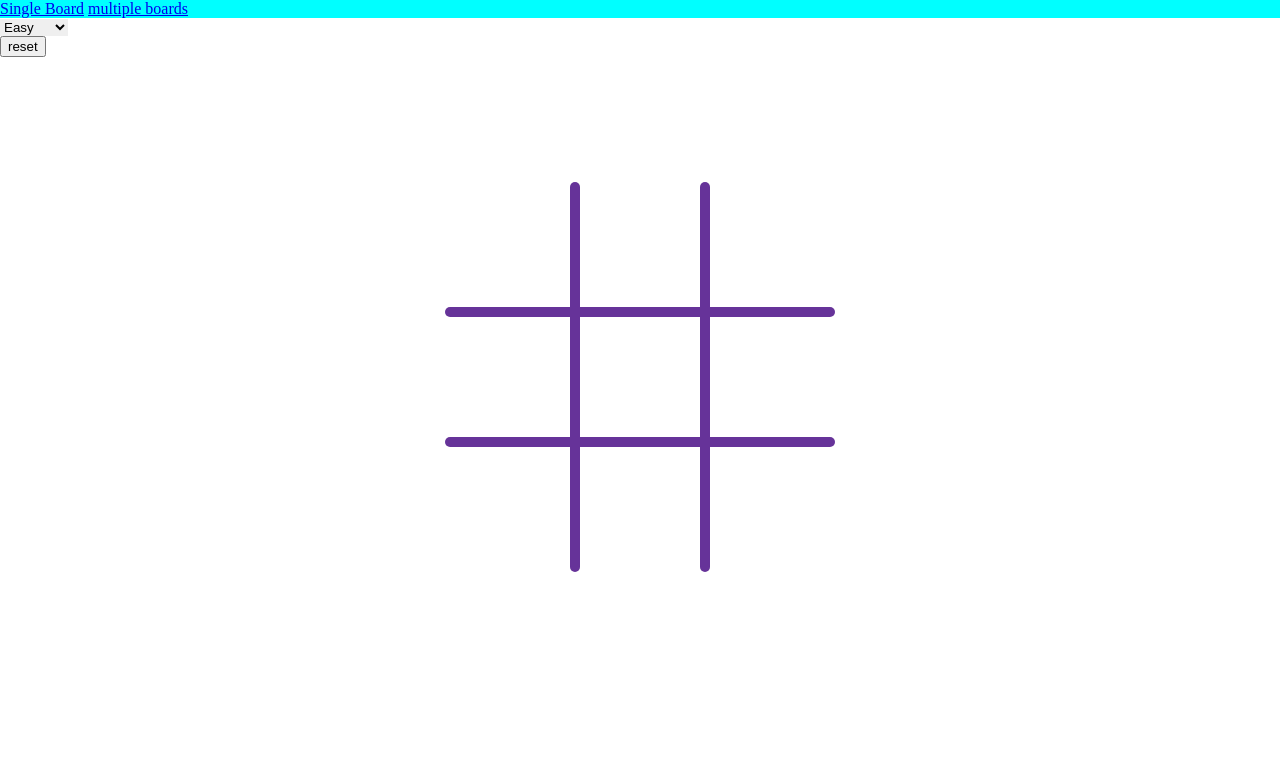
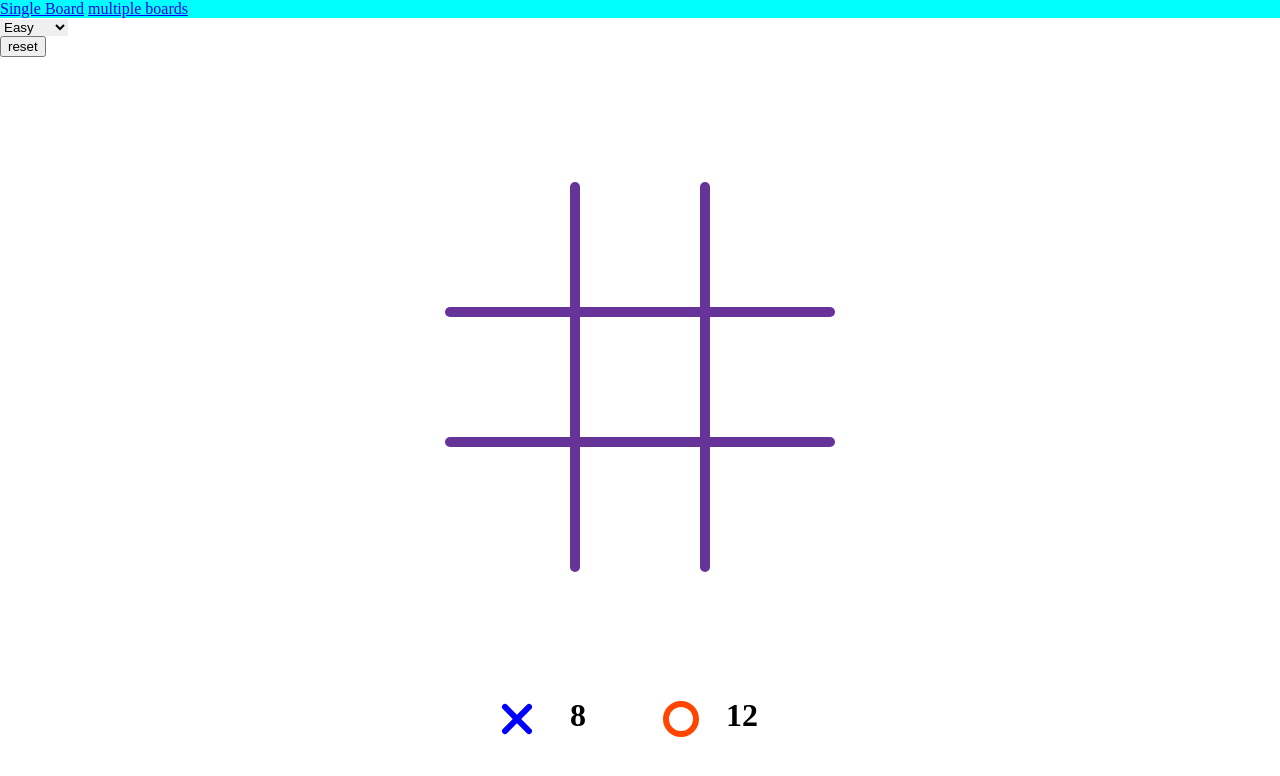
Before and after one commit to yasZemmouri/mod1-project-tictactoe, a plain HTML site: page single.html in a window 1280 px wide. Drawn offline with Linux system fonts and the light colour scheme.

Commit message:
SB: score UI

```diff
--- a/algo.js
+++ b/algo.js
@@ -10,6 +10,8 @@ const caseEl = Array.from(
 const pEl = document.getElementsByTagName("p");
 const gameOverEl = document.getElementById("gameOver");
 const resetEl = document.getElementById("reset");
+const dlFirstEl = document.querySelector("dl:first-child");
+const dlLastEl = document.querySelector("dl:last-child");
 //++++++++++++++++++++++++++++++++++++++++++++++++++++++++++++++++++++++
 //========================= Global Variables ============================
 let turn = 1;
@@ -24,13 +26,24 @@ const player1move = function () {
   //   this.textContent = "X";
   if (turn === 1 && !this.querySelector("div").hasAttribute("class")) {
     this.querySelector("div").classList.add("x");
-    turn = 2;
+    turn = 0;
+    setTimeout(function () {
+      //use classes and a function with toggle. the 1st move border is not with this function.
+      dlLastEl.style.borderLeftColor = "orangered";
+      dlFirstEl.style.borderLeftColor = "transparent";
+      turn = 2;
+    }, 500);
   }
 };
 const player2move = function () {
   if (turn === 2 && !this.querySelector("div").hasAttribute("class")) {
     this.querySelector("div").classList.add("o");
-    turn = 1;
+    turn = 0;
+    setTimeout(function () {
+      dlLastEl.style.borderLeftColor = "transparent";
+      dlFirstEl.style.borderLeftColor = "blue";
+      turn = 1;
+    }, 500);
   }
 };
 
--- a/single.html
+++ b/single.html
@@ -39,7 +39,16 @@
         </div>
       </div>
     </div>
-
+    <footer>
+      <dl>
+        <dt id="x-player"></dt>
+        <dd id="x-score">8</dd>
+      </dl>
+      <dl>
+        <dt id="o-player"></dt>
+        <dd id="o-score">12</dd>
+      </dl>
+    </footer>
     <script src="algo.js"></script>
   </body>
 </html>
--- a/style/mystyle.css
+++ b/style/mystyle.css
@@ -229,3 +229,78 @@ select {
       76px 25px 0 12px rgba(0, 138, 0, 0.5), 0 0 0 12px blue;
   }
 } */
+footer {
+  /* background-color: yellow; */
+  /* height: 100px; */
+  position: relative;
+  text-align: center;
+}
+dl {
+  display: inline-block;
+  /* background-color: green; */
+  padding-left: 15px;
+  padding-right: 25px;
+  font-weight: bold;
+  font-size: 2em;
+}
+dl:first-child {
+  border-left: 6px solid transparent;
+}
+dl:last-child {
+  border-left: 6px solid transparent;
+}
+
+dt,
+dd {
+  display: inline-block;
+}
+#o-player {
+  /* position: absolute; */
+  width: 36px;
+  height: 36px;
+  /* top: 50%;
+  left: 50%;
+  transform: translate(-50%, -50%); */
+  border: 6px solid orangered;
+  border-radius: 50%;
+  vertical-align: middle;
+}
+
+#x-player {
+  /* position: absolute; */
+  position: relative;
+  width: 36px;
+  height: 36px;
+  background-color: transparent;
+  /* top: 50%;
+  left: 50%;
+  transform: translate(-50%, -50%); */
+  /* background-color: green; */
+  vertical-align: middle;
+}
+
+#x-player::before,
+#x-player::after {
+  content: "";
+  width: 40px;
+  height: 6px;
+  display: block;
+  background-color: blue;
+  border-radius: 90px;
+  position: absolute;
+  top: 50%;
+  left: 50%;
+  transform-origin: top left;
+  /* transform: rotate(45deg); */
+}
+
+#x-player::after {
+  transform: rotate(45deg) translate(-50%, -50%);
+}
+#x-player::before {
+  transform: rotate(-45deg) translate(-50%, -50%);
+}
+#o-score,
+#x-score {
+  width: 70px;
+}
```
